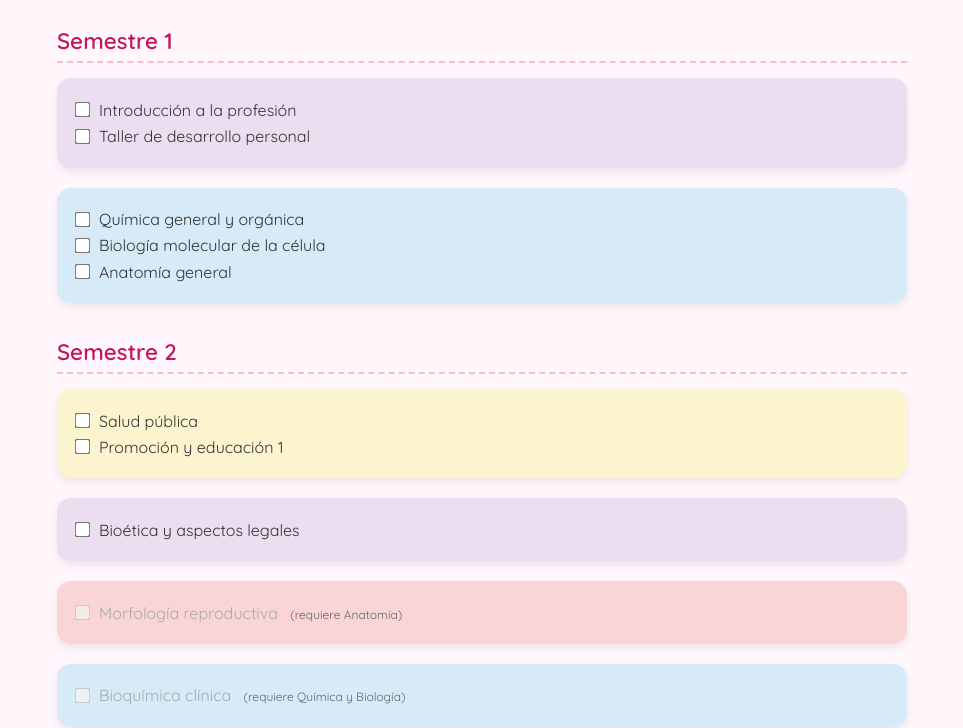
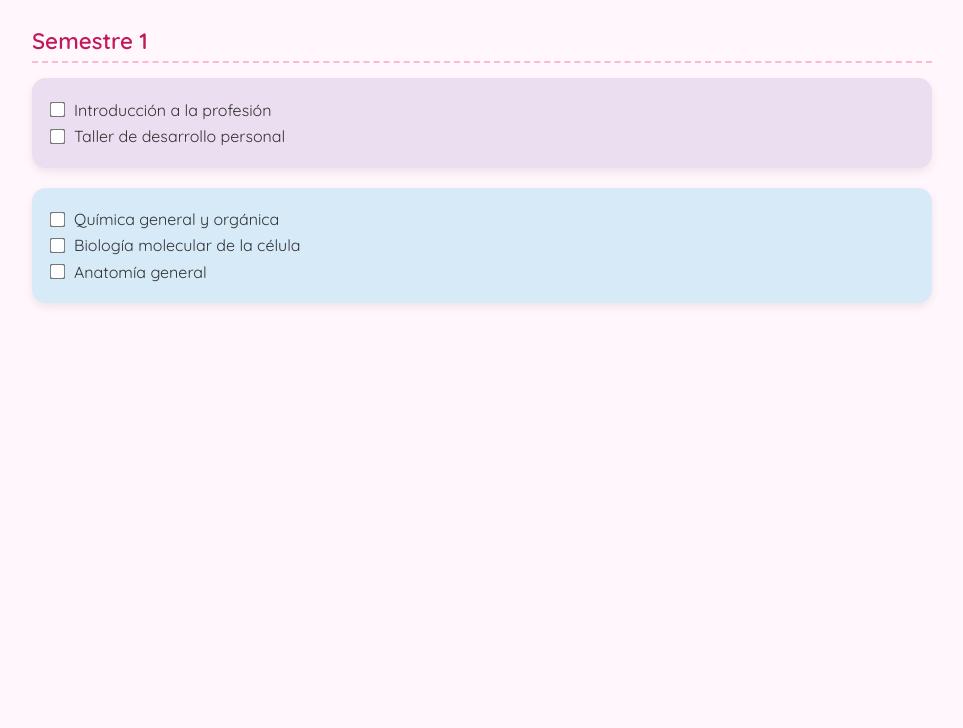
Before and after one commit to Antoo-20/malla-obste-, a plain HTML site: page index.html in a window 1280 px wide. Shown: the part 84-812 px from the top of the page, without its empty margins (158-1121 px from the left). Drawn offline with Linux system fonts and the light colour scheme.

Commit message:
Update index.html

```diff
--- a/index.html
+++ b/index.html
@@ -11,7 +11,7 @@
       background: #fff7fb;
       padding: 20px;
       margin: 0 auto;
-      max-width: 850px;
+      max-width: 900px;
     }
 
     h1 {
@@ -90,92 +90,119 @@
 
 <h1>🌸 Malla Obstetricia Interactiva</h1>
 
-<div class="semestre">
-  <h2>Semestre 1</h2>
-
-  <div class="categoria general">
-    <label><input type="checkbox" id="Introduccion_a_la_profesion"><span>Introducción a la profesión</span></label>
-    <label><input type="checkbox" id="Taller_de_desarrollo_personal"><span>Taller de desarrollo personal</span></label>
-  </div>
-
-  <div class="categoria basicas">
-    <label><input type="checkbox" id="Quimica_general_y_organica"><span>Química general y orgánica</span></label>
-    <label><input type="checkbox" id="Biologia_molecular_de_la_celula"><span>Biología molecular de la célula</span></label>
-    <label><input type="checkbox" id="Anatomia_general"><span>Anatomía general</span></label>
-  </div>
-</div>
-
-<div class="semestre">
-  <h2>Semestre 2</h2>
-
-  <div class="categoria publica">
-    <label><input type="checkbox" id="Salud_publica" disabled><span>Salud pública</span></label>
-    <label><input type="checkbox" id="Promocion_y_educacion_para_la_salud_1" disabled><span>Promoción y educación 1</span></label>
-  </div>
-
-  <div class="categoria general">
-    <label><input type="checkbox" id="Bioetica_y_aspectos_legales" disabled><span>Bioética y aspectos legales</span></label>
-  </div>
-
-  <div class="categoria clinica">
-    <label><input type="checkbox" id="Morfologia_reproductiva" disabled><span>Morfología reproductiva <small>(requiere Anatomía)</small></span></label>
-  </div>
-
-  <div class="categoria basicas">
-    <label><input type="checkbox" id="Bioquimica_clinica" disabled><span>Bioquímica clínica <small>(requiere Química y Biología)</small></span></label>
-  </div>
-
-  <div class="categoria psico">
-    <label><input type="checkbox" id="Psicologia_del_desarrollo" disabled><span>Psicología del desarrollo</span></label>
-  </div>
-
-  <div class="categoria idioma">
-    <label><input type="checkbox" id="Ingles_1" disabled><span>Inglés 1</span></label>
-  </div>
-</div>
+<div id="contenedor"></div>
 
 <script>
-  const requisitos = {
-    Morfologia_reproductiva: ['Anatomia_general'],
-    Bioquimica_clinica: ['Quimica_general_y_organica', 'Biologia_molecular_de_la_celula']
-  };
+const datosRamos = {
+  "Semestre 1": [
+    { nombre: "Introducción a la profesión", id: "intro", categoria: "general" },
+    { nombre: "Química general y orgánica", id: "quimica", categoria: "basicas" },
+    { nombre: "Biología molecular de la célula", id: "biologia", categoria: "basicas" },
+    { nombre: "Anatomía general", id: "anatomia", categoria: "basicas" },
+    { nombre: "Taller de desarrollo personal", id: "taller", categoria: "general" }
+  ],
+  "Semestre 2": [
+    { nombre: "Salud pública", id: "salud_publica", categoria: "publica" },
+    { nombre: "Promoción y educación 1", id: "promocion1", categoria: "publica" },
+    { nombre: "Bioética y aspectos legales", id: "bioetica", categoria: "general" },
+    { nombre: "Morfología reproductiva", id: "morfologia", categoria: "clinica", requisitos: ["anatomia"] },
+    { nombre: "Bioquímica clínica", id: "bioquimica", categoria: "basicas", requisitos: ["quimica", "biologia"] },
+    { nombre: "Psicología del desarrollo", id: "psicologia", categoria: "psico" },
+    { nombre: "Inglés 1", id: "ingles1", categoria: "idioma" }
+  ]
+};
 
-  const sem1 = [
-    'Introduccion_a_la_profesion',
-    'Quimica_general_y_organica',
-    'Biologia_molecular_de_la_celula',
-    'Anatomia_general',
-    'Taller_de_desarrollo_personal'
-  ];
+const categoriasColores = {
+  basicas: "basicas",
+  clinica: "clinica",
+  general: "general",
+  investigacion: "investigacion",
+  publica: "publica",
+  psico: "psico",
+  idioma: "idioma"
+};
 
-  const sem2 = [
-    'Salud_publica',
-    'Promocion_y_educacion_para_la_salud_1',
-    'Bioetica_y_aspectos_legales',
-    'Morfologia_reproductiva',
-    'Bioquimica_clinica',
-    'Psicologia_del_desarrollo',
-    'Ingles_1'
-  ];
+const contenedor = document.getElementById("contenedor");
 
-  function cumpleRequisitos(materia) {
-    if (!requisitos[materia]) return true;
-    return requisitos[materia].every(req => document.getElementById(req).checked);
-  }
+Object.keys(datosRamos).forEach(sem => {
+  const divSem = document.createElement("div");
+  divSem.className = "semestre";
+  const h2 = document.createElement("h2");
+  h2.textContent = sem;
+  divSem.appendChild(h2);
 
-  function actualizarEstado() {
-    sem2.forEach(id => {
-      const el = document.getElementById(id);
-      el.disabled = !cumpleRequisitos(id);
-      if (!cumpleRequisitos(id)) el.checked = false;
-    });
-  }
+  const categorias = {};
+  datosRamos[sem].forEach(ramo => {
+    if (!categorias[ramo.categoria]) {
+      const cat = document.createElement("div");
+      cat.className = `categoria ${categoriasColores[ramo.categoria]}`;
+      categorias[ramo.categoria] = cat;
+    }
 
-  sem1.forEach(id => {
-    document.getElementById(id).addEventListener('change', actualizarEstado);
+    const label = document.createElement("label");
+    const check = document.createElement("input");
+    check.type = "checkbox";
+    check.id = ramo.id;
+    const span = document.createElement("span");
+    span.textContent = ramo.nombre;
+
+    label.appendChild(check);
+    label.appendChild(span);
+
+    if (ramo.requisitos) {
+      label.appendChild(document.createElement("br"));
+      const small = document.createElement("small");
+      small.textContent = `Requiere: ${ramo.requisitos.map(r => datosPorId[r]).join(", ")}`;
+      label.appendChild(small);
+    }
+
+    categorias[ramo.categoria].appendChild(label);
   });
 
-  actualizarEstado();
+  Object.values(categorias).forEach(cat => divSem.appendChild(cat));
+  contenedor.appendChild(divSem);
+});
+
+const datosPorId = {};
+Object.values(datosRamos).flat().forEach(r => datosPorId[r.id] = r.nombre);
+
+function guardarProgreso() {
+  const estado = {};
+  document.querySelectorAll('input[type="checkbox"]').forEach(input => {
+    estado[input.id] = input.checked;
+  });
+  localStorage.setItem('malla_obstetricia', JSON.stringify(estado));
+}
+
+function cargarProgreso() {
+  const estado = JSON.parse(localStorage.getItem('malla_obstetricia') || '{}');
+  for (const [id, checked] of Object.entries(estado)) {
+    const el = document.getElementById(id);
+    if (el) el.checked = checked;
+  }
+  actualizarRequisitos();
+}
+
+function cumpleRequisitos(id) {
+  const ramo = Object.values(datosRamos).flat().find(r => r.id === id);
+  if (!ramo || !ramo.requisitos) return true;
+  return ramo.requisitos.every(rid => document.getElementById(rid)?.checked);
+}
+
+function actualizarRequisitos() {
+  document.querySelectorAll('input[type="checkbox"]').forEach(input => {
+    const requisitosCumplidos = cumpleRequisitos(input.id);
+    input.disabled = !requisitosCumplidos;
+  });
+}
+
+cargarProgreso();
+document.querySelectorAll('input[type="checkbox"]').forEach(input => {
+  input.addEventListener('change', () => {
+    actualizarRequisitos();
+    guardarProgreso();
+  });
+});
 </script>
 
 </body>
```
